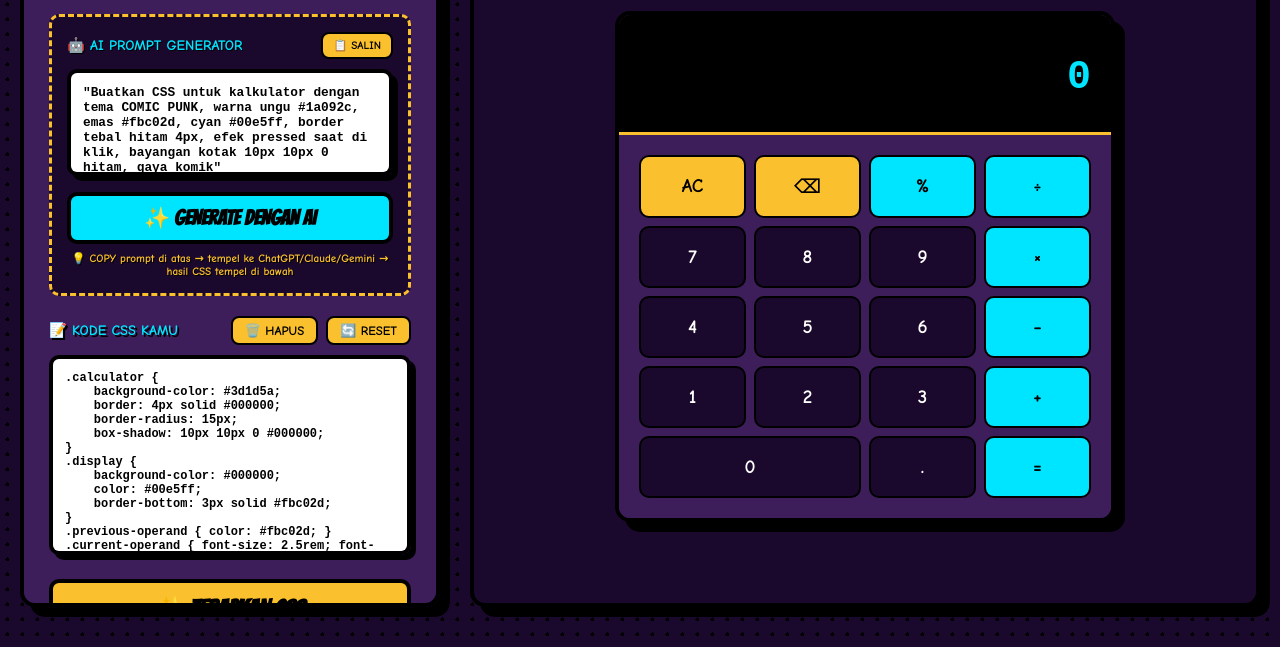
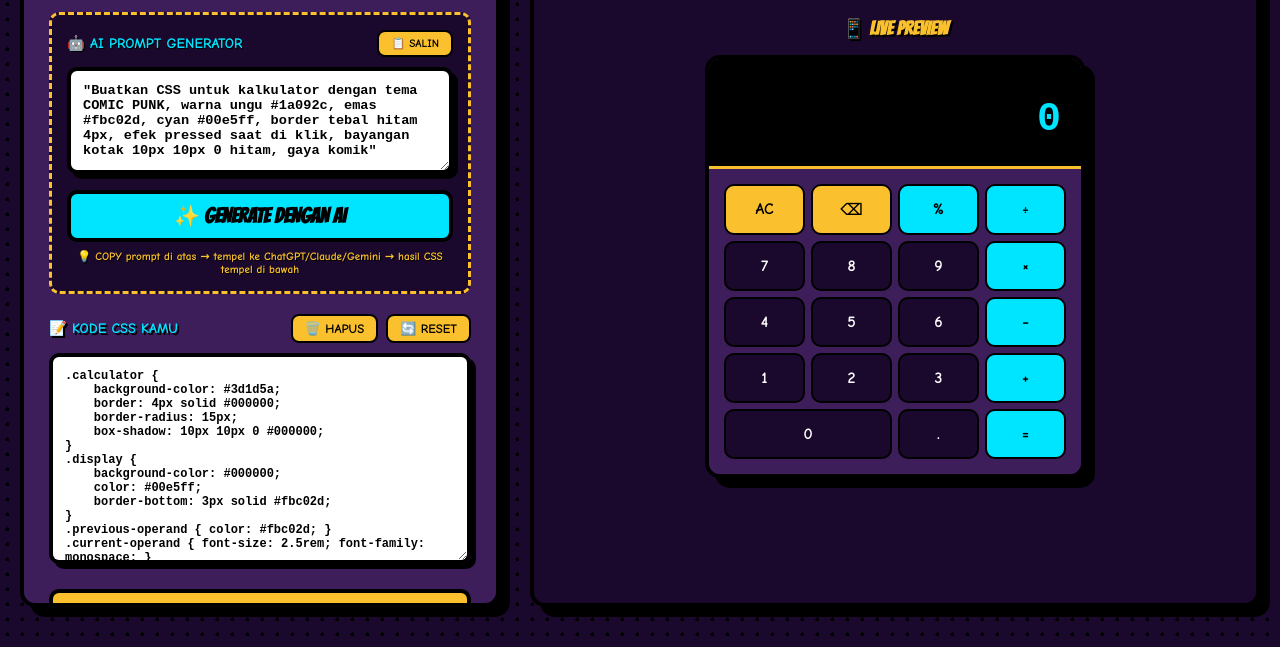
Before and after one commit to jhon338-jc/Custom-Kalkulator, a plain HTML site: page index.html in a window 1280 px wide. Shown: the part 153-800 px from the top of the page. Drawn offline with Linux system fonts and the light colour scheme.

Commit message:
Update style.css

```diff
--- a/css/style.css
+++ b/css/style.css
@@ -20,7 +20,6 @@ body {
     background-color: var(--bg-purple);
     background-image: radial-gradient(var(--black) 2px, transparent 2px);
     background-size: 15px 15px;
-    color: var(--black);
     display: flex;
     justify-content: center;
     align-items: center;
@@ -37,14 +36,14 @@ body {
     height: 90vh;
 }
 
-/* SISI KIRI - COMIC CARD */
+/* SISI KIRI */
 .sidebar {
     background-color: var(--card-purple);
     border: var(--border-thick);
     border-radius: 15px;
     box-shadow: 10px 10px 0 var(--black);
     padding: 25px;
-    width: 420px;
+    width: 480px;
     display: flex;
     flex-direction: column;
     gap: 20px;
@@ -66,7 +65,7 @@ body {
     border: 1px solid var(--black);
 }
 
-/* Header */
+/* Logo */
 .logo {
     text-align: center;
     margin-bottom: 10px;
@@ -76,19 +75,18 @@ body {
     font-family: 'Bangers', cursive;
     font-size: 2.5rem;
     color: var(--accent-gold);
-    text-align: center;
     text-shadow: 3px 3px 0 var(--black), 5px 5px 0 var(--accent-cyan);
     transform: rotate(-1deg);
 }
 
 .logo p {
     color: var(--white);
-    font-size: 0.9rem;
+    font-size: 0.85rem;
     text-shadow: 2px 2px 0 var(--black);
     margin-top: 5px;
 }
 
-/* AI Prompt Area */
+/* AI PROMPT AREA - DIPERBESAR */
 .ai-prompt-area {
     background-color: var(--bg-purple);
     border: 3px dashed var(--accent-gold);
@@ -110,7 +108,7 @@ body {
     background-color: var(--accent-gold);
     border: 2px solid var(--black);
     border-radius: 8px;
-    padding: 5px 10px;
+    padding: 5px 12px;
     font-size: 0.7rem;
     font-weight: bold;
     cursor: pointer;
@@ -127,9 +125,9 @@ body {
     border: var(--border-thick);
     border-radius: 10px;
     padding: 12px;
-    font-size: 0.8rem;
+    font-size: 0.85rem;
     font-family: monospace;
-    resize: none;
+    resize: vertical;
     outline: none;
     box-shadow: 5px 5px 0 var(--black);
 }
@@ -161,7 +159,14 @@ body {
     text-shadow: 1px 1px 0 var(--black);
 }
 
-/* Editor Area */
+/* EDITOR CSS */
+.editor-area {
+    flex: 1;
+    display: flex;
+    flex-direction: column;
+    min-height: 250px;
+}
+
 .editor-toolbar {
     display: flex;
     justify-content: space-between;
@@ -196,19 +201,24 @@ body {
 
 #cssInput {
     width: 100%;
-    height: 200px;
+    flex: 1;
+    min-height: 200px;
     background-color: var(--white);
     border: var(--border-thick);
     border-radius: 10px;
     padding: 12px;
     font-family: monospace;
     font-size: 0.75rem;
-    resize: none;
+    resize: vertical;
     outline: none;
     box-shadow: 5px 5px 0 var(--black);
 }
 
 /* Action Buttons */
+.action-buttons {
+    margin-top: 5px;
+}
+
 .btn-primary {
     background-color: var(--accent-gold);
     border: var(--border-thick);
@@ -227,42 +237,7 @@ body {
     box-shadow: 2px 2px 0 var(--black);
 }
 
-/* Templates */
-.templates h3 {
-    color: var(--accent-cyan);
-    font-size: 1rem;
-    margin-bottom: 10px;
-    text-shadow: 2px 2px 0 var(--black);
-}
-
-.template-grid {
-    display: grid;
-    grid-template-columns: repeat(2, 1fr);
-    gap: 10px;
-}
-
-.template-card {
-    background-color: var(--bg-purple);
-    border: 2px solid var(--accent-gold);
-    border-radius: 10px;
-    padding: 8px;
-    text-align: center;
-    cursor: pointer;
-    color: var(--white);
-    font-size: 0.8rem;
-    transition: 0.1s;
-}
-
-.template-card:active {
-    transform: scale(0.95);
-}
-
-.template-card:hover {
-    background-color: var(--accent-gold);
-    color: var(--black);
-}
-
-/* SISI KANAN - PREVIEW */
+/* SISI KANAN - PREVIEW UKURAN HP */
 .main {
     flex: 1;
     display: flex;
@@ -277,7 +252,7 @@ body {
 
 .calculator-preview {
     width: 100%;
-    max-width: 500px;
+    max-width: 380px;
 }
 
 .preview-label {
@@ -289,13 +264,16 @@ body {
     margin-bottom: 15px;
 }
 
-/* BASE CALCULATOR - COMIC STYLE */
+/* KALKULATOR UKURAN HP - DIKUNCI */
 .calculator {
     background-color: var(--card-purple);
     border: var(--border-thick);
-    border-radius: 15px;
+    border-radius: 20px;
     box-shadow: 10px 10px 0 var(--black);
     overflow: hidden;
+    width: 100%;
+    max-width: 380px;
+    margin: 0 auto;
 }
 
 .display {
@@ -303,19 +281,19 @@ body {
     color: var(--accent-cyan);
     text-align: right;
     padding: 20px;
-    min-height: 120px;
+    min-height: 110px;
     border-bottom: 3px solid var(--accent-gold);
 }
 
 .previous-operand {
-    font-size: 0.8rem;
+    font-size: 0.75rem;
     opacity: 0.8;
-    min-height: 20px;
+    min-height: 18px;
     color: var(--accent-gold);
 }
 
 .current-operand {
-    font-size: 2.5rem;
+    font-size: 2rem;
     font-weight: bold;
     word-wrap: break-word;
     word-break: break-all;
@@ -325,17 +303,17 @@ body {
 .buttons-grid {
     display: grid;
     grid-template-columns: repeat(4, 1fr);
-    gap: 8px;
-    padding: 20px;
+    gap: 6px;
+    padding: 15px;
     background-color: var(--card-purple);
 }
 
 .btn {
     background-color: var(--bg-purple);
     border: 2px solid var(--black);
-    border-radius: 10px;
-    padding: 18px;
-    font-size: 1.2rem;
+    border-radius: 12px;
+    padding: 14px;
+    font-size: 1rem;
     cursor: pointer;
     transition: 0.05s linear;
     font-weight: bold;
@@ -364,7 +342,6 @@ body {
 .btn-equals {
     background-color: var(--accent-cyan);
     color: var(--black);
-    grid-column: span 1;
 }
 
 .zero {
@@ -405,4 +382,8 @@ body {
     body {
         overflow: auto;
     }
+
+    .calculator {
+        max-width: 320px;
+    }
 }
```
